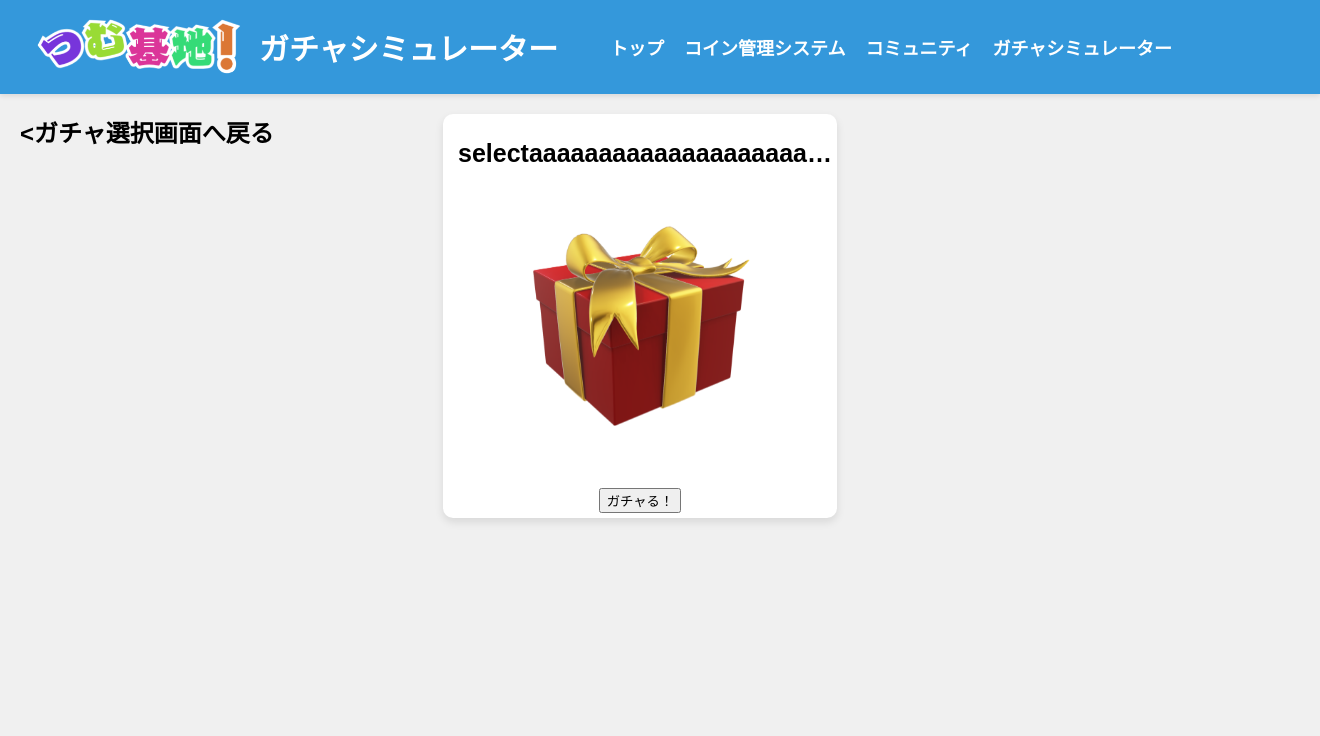
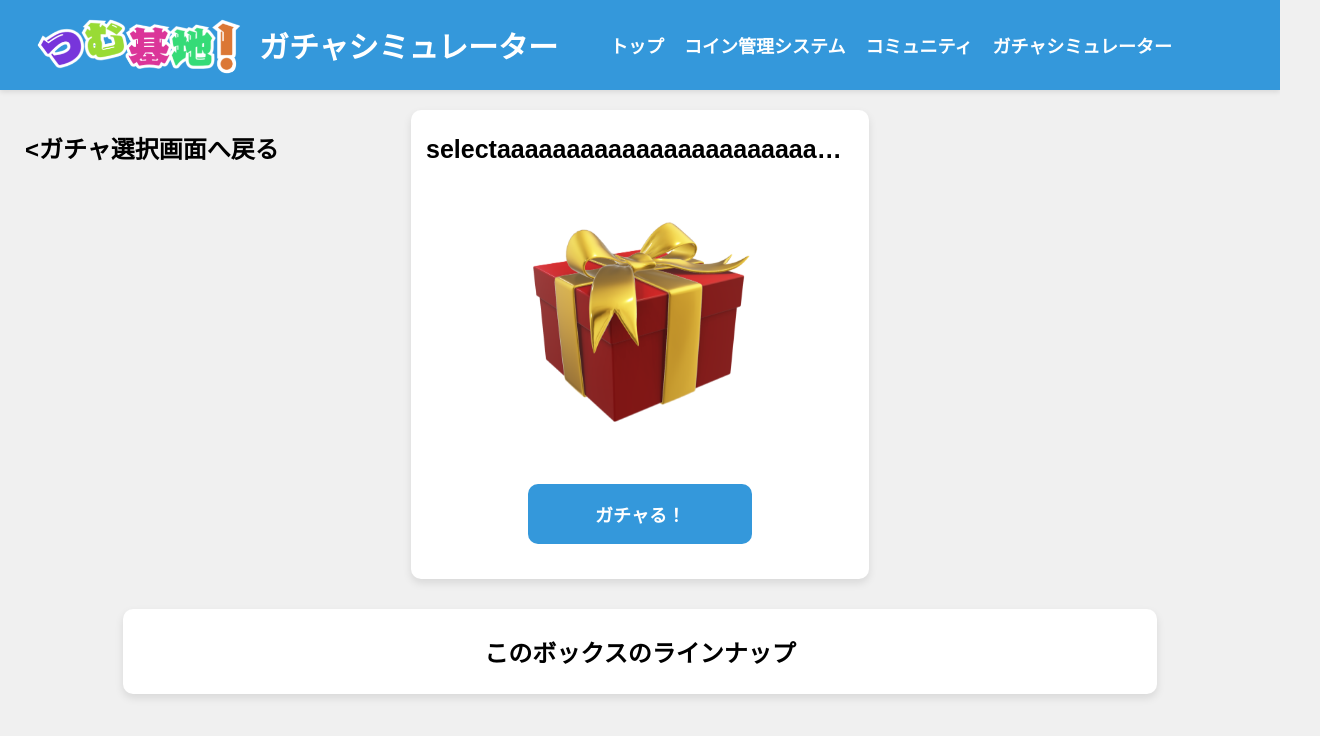
Before and after one commit to lit-kei/tsumukichi, a plain HTML site: page gacha-simu.html in a window 1280 px wide. Shown: the whole page, 1320 px wide, since content can reach past the window. Drawn offline with nearby package versions, Linux system fonts and the light colour scheme; no server answers.

Commit message:
local commit

```diff
--- a/assets/css/gacha-simu.css
+++ b/assets/css/gacha-simu.css
@@ -2,7 +2,7 @@ body {
     position: relative;
 }
 .toTop {
-    margin: 20px;
+    margin: 40px 25px;
     z-index: 1;
     cursor: pointer;
     text-decoration: none;
@@ -12,24 +12,34 @@ body {
     text-decoration: underline;
 }
 .title {
-    font-size: 25px;
-    margin: 20px 10px;
-    width: 100%;
+  font-size: 25px;
+  margin: 20px 10px;
+  width: 94%;
   min-width: 0; /* これが重要 */
+  background-color: white;
   white-space: nowrap;
   overflow: hidden;
+  cursor: default;
   text-overflow: ellipsis;
+}
+.title:hover {
+    overflow: visible;
+    white-space: normal;
+    background-color: white;
+    z-index: 2; /* 必要に応じて */
+    position: relative; /* 他要素の上に出すため */
 }
 main {
   position: relative;
   display: flex;
-  justify-content: center; /* 横中央 */
-  align-items: flex-start; /* 上から開始 */
+  flex-direction: column;        /* 縦方向 */
+  justify-content: center;       /* 縦方向の中央ぞろえ */
+  align-items: center;           /* 横方向の中央ぞろえ */
+  gap: 30px;
 }
 .container {
     background-color: #fff;
     padding: 5px;
-    width: 30%;
     border-radius: 10px;
     box-shadow: 0 4px 8px rgba(0, 0, 0, 0.1);
     text-align: center;
@@ -37,6 +47,10 @@ main {
 }
 .main {
     margin-top: 20px;
+    width: 35%;
+}
+.lineup {
+    width: 80%;
 }
 .image-container {
     position: relative;
@@ -49,6 +63,18 @@ main {
     max-height: 300px;
     max-width: 225px;
     transition: all 0.2s ease-in-out;
+    cursor: pointer;
+}
+.gacha-button {
+    background-color: #3498DB;
+    color: white;
+    border: none;
+    border-radius: 10px;
+    height: 60px;
+    width: 50%;
+    font-size: large;
+    cursor: pointer;
+    margin-bottom: 30px;
 }
 
 @media (max-width: 768px) {
@@ -58,4 +84,7 @@ main {
     .container {
         width: 80%;
     }
+    .toTop {
+        margin-top: 20px;
+    }
 }
--- a/assets/css/gacha-top.css
+++ b/assets/css/gacha-top.css
@@ -32,12 +32,13 @@ input {
 }
 .container {
     background-color: #fff;
-    padding: 5px;
+    padding: 15px;
     width: 250px;
     aspect-ratio: 10 / 16;
     border-radius: 10px;
     box-shadow: 0 4px 8px rgba(0, 0, 0, 0.1);
     text-align: center;
+    box-sizing: border-box;
     cursor: pointer;
     position: relative;
     transition: background-color 0.3s ease;
@@ -47,13 +48,21 @@ input {
 }
 .container .title {
     font-size: 23px;
+    min-width: 0;
     width: 100%;
     height: 40px;
-    margin: 20px 0;
+    margin: 10px 0 20px 0;
+    overflow: hidden;
+    text-overflow: ellipsis;
+    white-space: nowrap;
 }
-.long::after {
-  content: '･･･';
-  font-size: 14px;
+.container .title:hover {
+    overflow: visible;
+    white-space: normal;
+}
+.container:not(.fixed) .title:hover ~ *,
+.container:not(.fixed) .title:hover ~ table.contents td {
+    color: rgba(0, 0, 0, 0.7);
 }
 #select-box {
     display: none;
@@ -105,7 +114,6 @@ input {
 }
 .contents {
   width: 100%;
-  padding: 0 10px;
 }
 td {
   max-width: 100%;
@@ -161,8 +169,20 @@ td.last::after {
   }
   .main {
     display: flex;
+    padding: 0%;
     justify-content: center; /* 横方向の中央寄せ */
     align-items: center; /* 縦方向の中央寄せ */
     width: 100%;
   }
+  .form {
+    gap: 10px;
+  }
+  input {
+    width: 225px;
+    font-size: 14px;
+  }
+  .form h2 {
+    font-size: 20px;
+    margin-right: 15px;
+  }
 }
--- a/assets/css/header.css
+++ b/assets/css/header.css
@@ -6,7 +6,7 @@ body {
 }
 
 .full-header {
-    width: 100%;
+    max-width: 100%;
     background-color: #3498DB;
     color: white;
     padding: 15px 20px;
@@ -60,10 +60,10 @@ body {
 
 /* 🔸 画面右上に固定 */
 .header-right {
-    position: fixed;
+    position: absolute;
     top: 20px;
     right: 20px;
-    z-index: 1100;
+    z-index: 1;
 }
 
 /* 🔸 ユーザーアイコン */
@@ -128,9 +128,20 @@ body {
 
     .header-nav {
         flex-wrap: wrap;
+        width: 90%;
+        margin: 0;
     }
 
     .header-nav a {
         margin: 5px 15px 0 0;
     }
+
+    .header-title {
+        font-size: 20px;
+    }
+
+    .header-right {
+        top: 90px;
+        right: 20px;
+    }
 }
--- a/assets/js/header.js
+++ b/assets/js/header.js
@@ -47,9 +47,7 @@ window.onload = function () {
   // 左側：ロゴとタイトル
   inner.innerHTML = `
     <div class="header-left">
-      <a href="index.html">
-        <img src="assets/images/logo.png" class="logo-img" alt="つむ基地！のロゴ">
-      </a>
+      <img src="assets/images/logo.png" class="logo-img" alt="つむ基地！のロゴ" onclick="window.location.href = 'index.html'">
       <h1 class="header-title">${title}</h1>
     </div>
   `.trim();
@@ -65,12 +63,11 @@ window.onload = function () {
   });
   inner.appendChild(nav);
 
-  header.appendChild(inner);
 
   // 右上ログイン情報表示
   const right = document.createElement('div');
   right.classList.add("header-right");
-  document.body.appendChild(right);
+  inner.appendChild(right);
 
   onAuthStateChanged(auth, (user) => {
     right.innerHTML = "";
@@ -131,4 +128,5 @@ window.onload = function () {
       right.appendChild(btn);
     }
   });
+  header.appendChild(inner);
 };
--- a/gacha-simu.html
+++ b/gacha-simu.html
@@ -26,7 +26,10 @@
             <div class="image-container">
                 <img src="assets/images/gacha-box.png" alt="ボックスの画像" class="gacha-image" id="gacha-image">
             </div>
-            <button>ガチャる！</button>
+            <button class="gacha-button"><strong>ガチャる！</strong></button>
+        </div>
+        <div class="container lineup">
+            <h2>このボックスのラインナップ</h2>
         </div>
     </main>
     <script src="https://cdnjs.cloudflare.com/ajax/libs/sql.js/1.6.2/sql-wasm.js"></script>
```
Also changed, not shown: assets/js/gacha-top.js (+1 -6 lines), gacha-make.html (+1 -1 lines).
